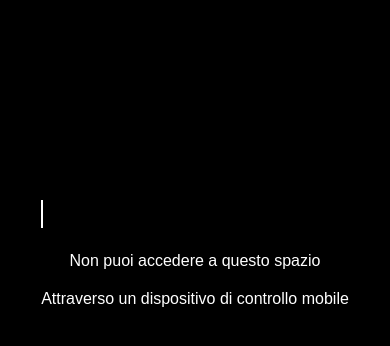
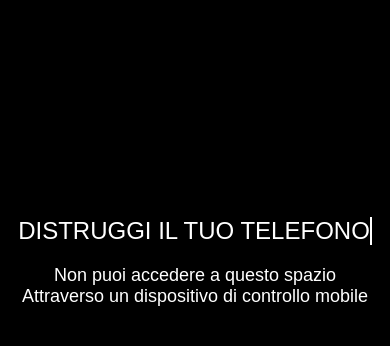
Before and after one commit to gimesgames/gimesgames.github.io, a PHP site: page /avviso_mobile.html in a window 390 px wide. Shown: the part 172-518 px from the top of the page. Run offline with PHP 8.4, Linux system fonts and the light colour scheme; some web fonts are replaced.

Commit message:
Update avviso_mobile.css

```diff
--- a/avviso_mobile.css
+++ b/avviso_mobile.css
@@ -22,20 +22,10 @@
     white-space: nowrap; /* Evita il wrap del testo */
     overflow: hidden; /* Nasconde il testo in eccesso */
     animation: typeWriter 2s steps(20) forwards; /* Animazione di scrittura */
+    margin-bottom: 20px; /* Aggiunge spazio tra le scritte */
 }
 
 .avviso-submessage {
-    font-size: 16px;
-    margin-top: 20px;
+    font-size: 18px; /* Dimensione del font ridotta */
+    margin: 0; /* Rimuove il margine */
 }
-
-.red {
-    color: red; /* Colore rosso per il testo */
-}
-
-/* Animazione di digitazione */
-@keyframes typeWriter {
-    from {
-        width: 0;
-    }
-}
```
